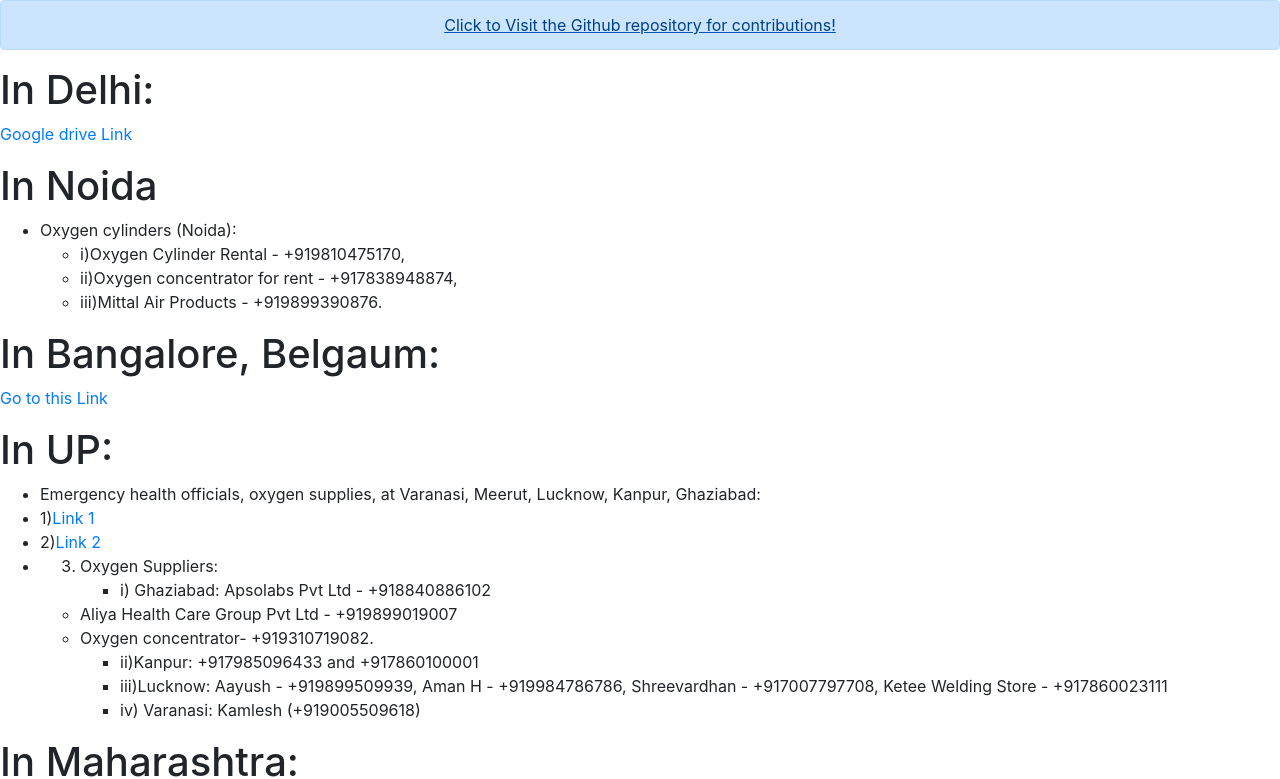
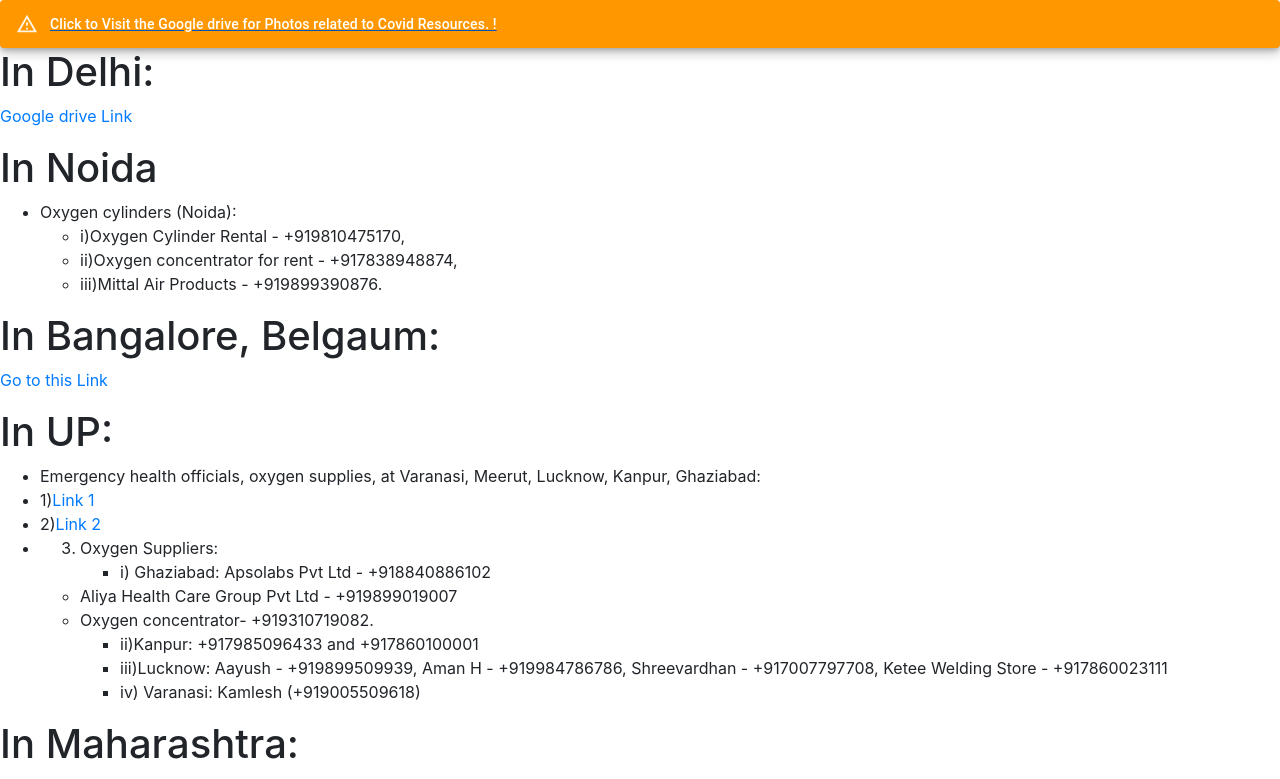
Before and after one commit to ampsteric/India-Against-Covid, a React (Create React App) app: page / in a window 1280 px wide. Shown: the top 779 px of the page. Built offline with nearby package versions, Linux system fonts and the light colour scheme.

Commit message:
make UI adjustments

```diff
--- a/package.json
+++ b/package.json
@@ -6,6 +6,7 @@
   "main": "src/index.js",
   "dependencies": {
     "@material-ui/core": "4.11.4",
+    "@material-ui/lab": "4.0.0-alpha.58",
     "@material-ui/styles": "4.11.4",
     "@types/marked": "2.0.2",
     "bootstrap": "4.6.0",
--- a/src/App.js
+++ b/src/App.js
@@ -28,22 +28,32 @@ import Res26 from "./Resources/Res26/Index";
 import Res27 from "./Resources/Res27/Index";
 import Res28 from "./Resources/Res28/Index";
 import Res29 from "./Resources/Res29/Index";
+import MuiAlert from '@material-ui/lab/Alert';
+import { makeStyles } from '@material-ui/core/styles';
+
+function Alert(props) {
+  return <MuiAlert elevation={6} variant="filled" {...props} />;
+}
+
 
 class App extends Component {
+
   render() {
     return (
       <div>
-        <a href="https://github.com/ampsteric/Covid-resources">
+
+        <a href="https://drive.google.com/drive/folders/17CoIr8VxLaP08Ff8eLOZ5vxwLtVInNxO?usp=sharing">
           {" "}
-          <div
-            className="alert alert-primary"
+          {/* <div
+            className="alert alert-success"
             role="alert"
             style={{ textAlign: "center" }}
-          >
-            Click to Visit the Github repository for contributions!
-          </div>
+          > */}
+                <Alert style={{ textAlign: "center" }} severity="warning">            Click to Visit the Google drive for Photos related to Covid Resources.
+!</Alert>
+
+          {/* </div> */}
         </a>
-
         <Res1 />
         <Res2 />
         <Res3 />
@@ -73,16 +83,18 @@ class App extends Component {
         <Res27 />
         <Res28 />
         <Res29 />
-        <a href="https://drive.google.com/drive/folders/17CoIr8VxLaP08Ff8eLOZ5vxwLtVInNxO?usp=sharing">
+        <a href="https://github.com/ampsteric/Covid-resources">
           {" "}
+
           <div
-            className="alert alert-success"
+            className="alert alert-primary"
             role="alert"
             style={{ textAlign: "center" }}
           >
-            Click to Visit the Google drive for Photos related to Covid Resources.
+            Click to Visit the Github repository for contributions!
           </div>
         </a>
+
       </div>
     );
   }
```
